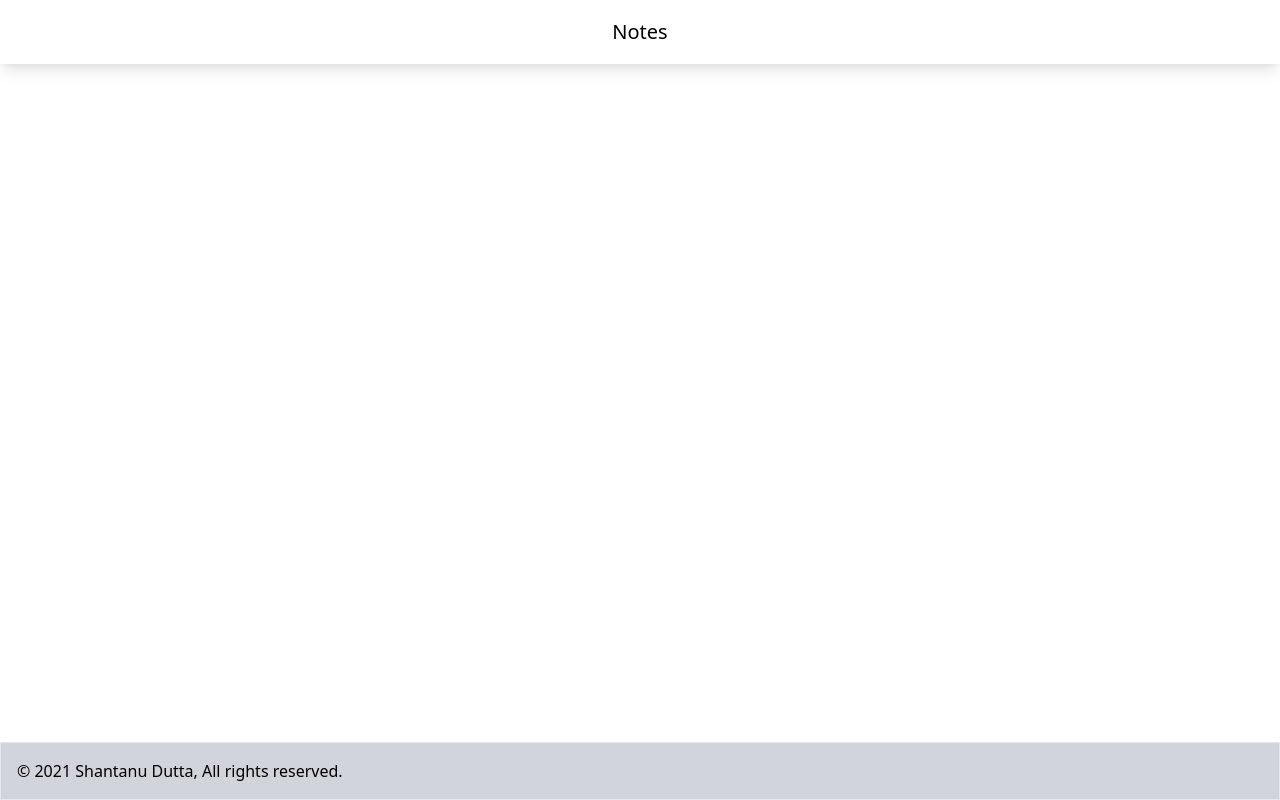
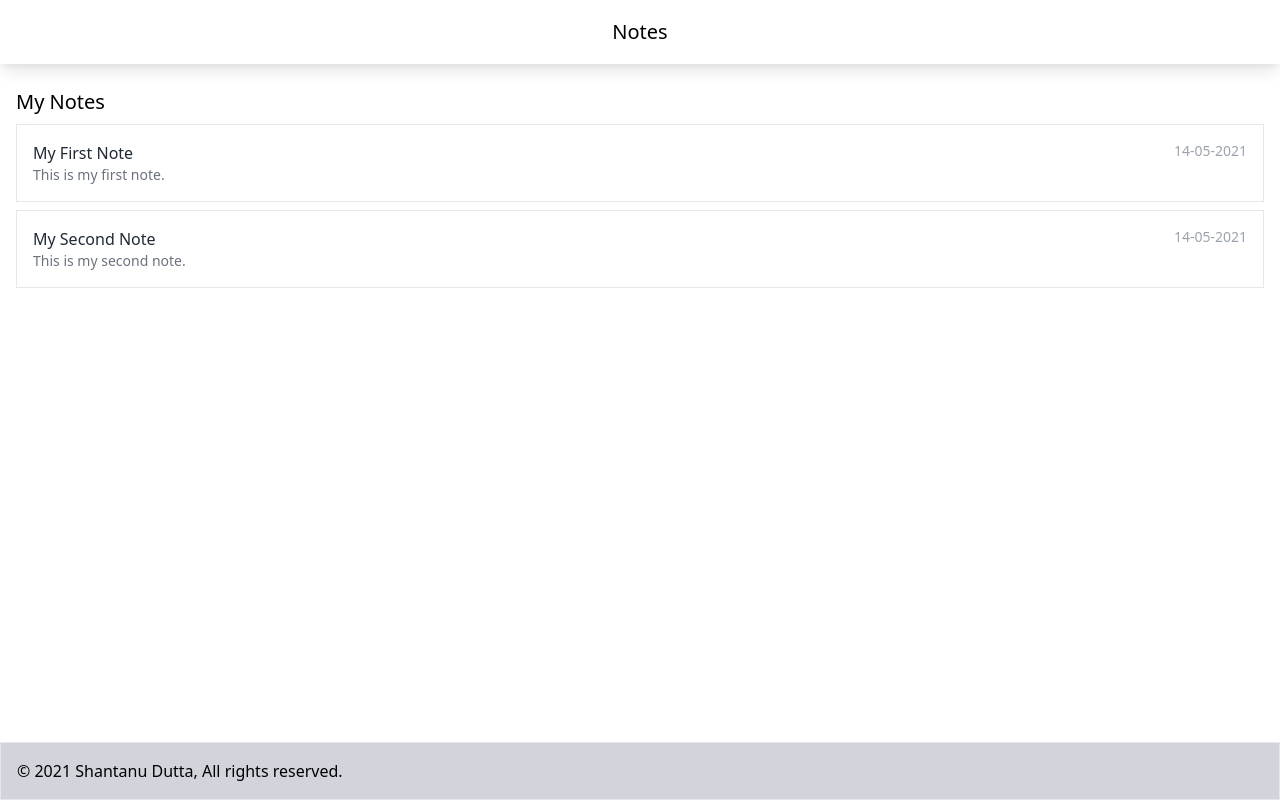
Before and after one commit to nlern/notes-app-react, a React (Create React App) app: page / in a window 1280 px wide. Built offline with nearby package versions, Linux system fonts and the light colour scheme.

Commit message:
Implemented note listing, dashboard page.

```diff
--- a/src/App.js
+++ b/src/App.js
@@ -1,9 +1,13 @@
 import Layout from './components/Layout/Layout';
+
+import Dashboard from './pages/Dashboard/Dashboard';
 
 export default function App() {
   return (
     <>
-      <Layout />
+      <Layout>
+        <Dashboard />
+      </Layout>
     </>
   );
 }
--- /dev/null
+++ b/src/components/List/List.jsx
@@ -0,0 +1,14 @@
+import React from 'react';
+import ListItem from '../ListItem/ListItem';
+
+export default function List({ items }) {
+  return Array.isArray(items) && items.length > 0 ? (
+    <ul>
+      {items.map((item) => (
+        <li key={item.id}>{<ListItem item={item} />}</li>
+      ))}
+    </ul>
+  ) : (
+    <div>List empty</div>
+  );
+}
--- /dev/null
+++ b/src/components/ListItem/ListItem.jsx
@@ -0,0 +1,33 @@
+import React from 'react';
+
+export default function ListItem({
+  item: { title, lastModifiedDate, shortDescription },
+}) {
+  const lstModDate = new Date(lastModifiedDate);
+  const formmatedLstModDate = `${lstModDate.getDate()}-${(
+    lstModDate.getMonth() + 1
+  )
+    .toString()
+    .padStart(2, '0')}-${lstModDate.getFullYear()}`;
+  return (
+    <div className='transition delay-150 ease-in-out transform group border p-4 mb-2 hover:shadow relative'>
+      <div className='relative'>
+        <h1 className='text-gray-800 font-medium'>{title}</h1>
+        <span className='absolute right-0 top-0 text-sm text-gray-400'>
+          {formmatedLstModDate}
+        </span>
+      </div>
+      <div className='transition delay-150 ease-in-out absolute right-0 bottom-0 opacity-0 group-hover:opacity-100'>
+        <ul className='flex flex-row space-x-2 m-2 text-sm'>
+          <li>
+            <button className='text-blue-600'>Edit</button>
+          </li>
+          <li>
+            <button className='text-red-600'>Delete</button>
+          </li>
+        </ul>
+      </div>
+      <div className='text-sm text-gray-500'>{shortDescription}</div>
+    </div>
+  );
+}
--- /dev/null
+++ b/src/pages/Dashboard/Dashboard.jsx
@@ -0,0 +1,29 @@
+import React from 'react';
+import List from '../../components/List/List';
+
+export default function Dashboard() {
+  const notes = [
+    {
+      id: 1,
+      title: 'My First Note',
+      shortDescription: 'This is my first note.',
+      createdDate: new Date(),
+      lastModifiedDate: new Date().toISOString(),
+    },
+    {
+      id: 2,
+      title: 'My Second Note',
+      shortDescription: 'This is my second note.',
+      createdDate: new Date(),
+      lastModifiedDate: new Date().toISOString(),
+    },
+  ];
+  return (
+    <section>
+      <section>
+        <h1 className='text-xl my-2'>My Notes</h1>
+        <List items={notes} />
+      </section>
+    </section>
+  );
+}
```
Also changed, not shown: src/pages/AddUpdate/AddUpdate.jsx (added), src/pages/NotFound/NotFound.jsx (added).
